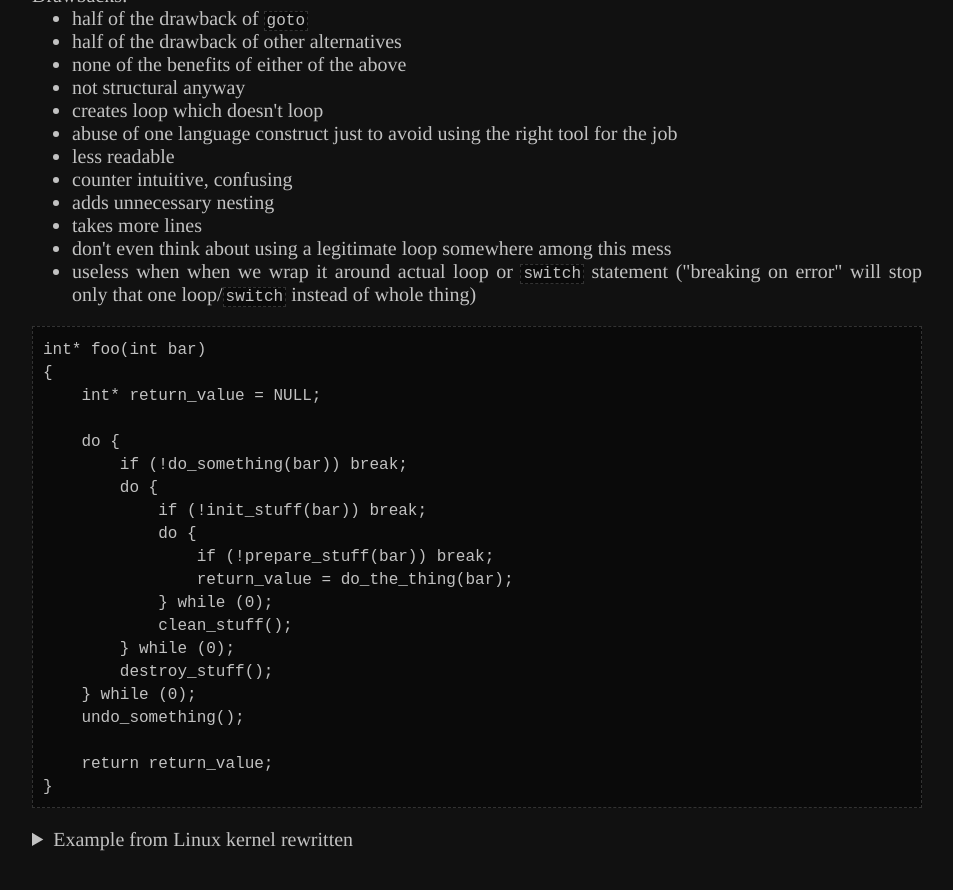
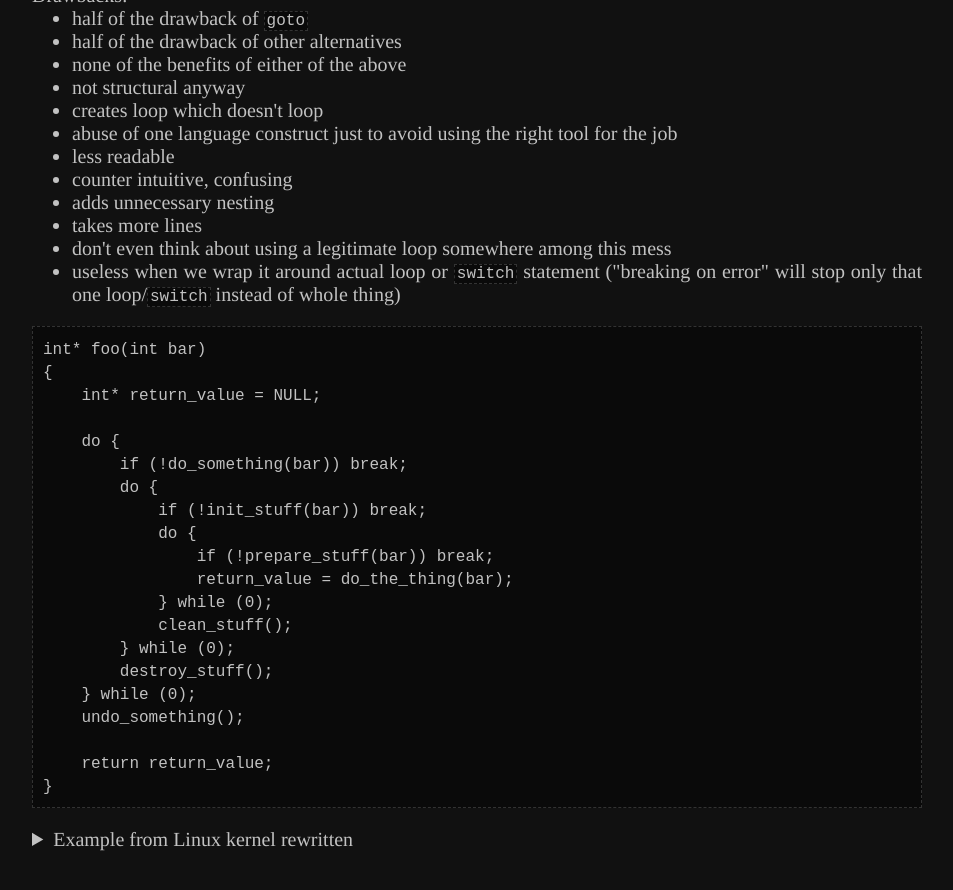
Before and after one commit to Jorenar/blog, a Jekyll site: the page built from _posts/2023-02-26-gotophobia-harmful.md, in a window 1280 px wide and 900 px high, scrolled down 9356 px. Shown: the top 890 px of the window, without its empty margins (163-1116 px from the left). Built offline with Jekyll 4.4.1, drawn with Linux system fonts in a browser that asks for light colours.

````diff
--- a/_posts/2023-02-26-gotophobia-harmful.md
+++ b/_posts/2023-02-26-gotophobia-harmful.md
@@ -611,7 +611,7 @@ Drawbacks:
   * adds unnecessary nesting
   * takes more lines
   * don't even think about using a legitimate loop somewhere among this mess
-  * useless when when we wrap it around actual loop or `switch` statement
+  * useless when we wrap it around actual loop or `switch` statement
     ("breaking on error" will stop only that one loop/`switch` instead of whole thing)
 
 ```c
````
